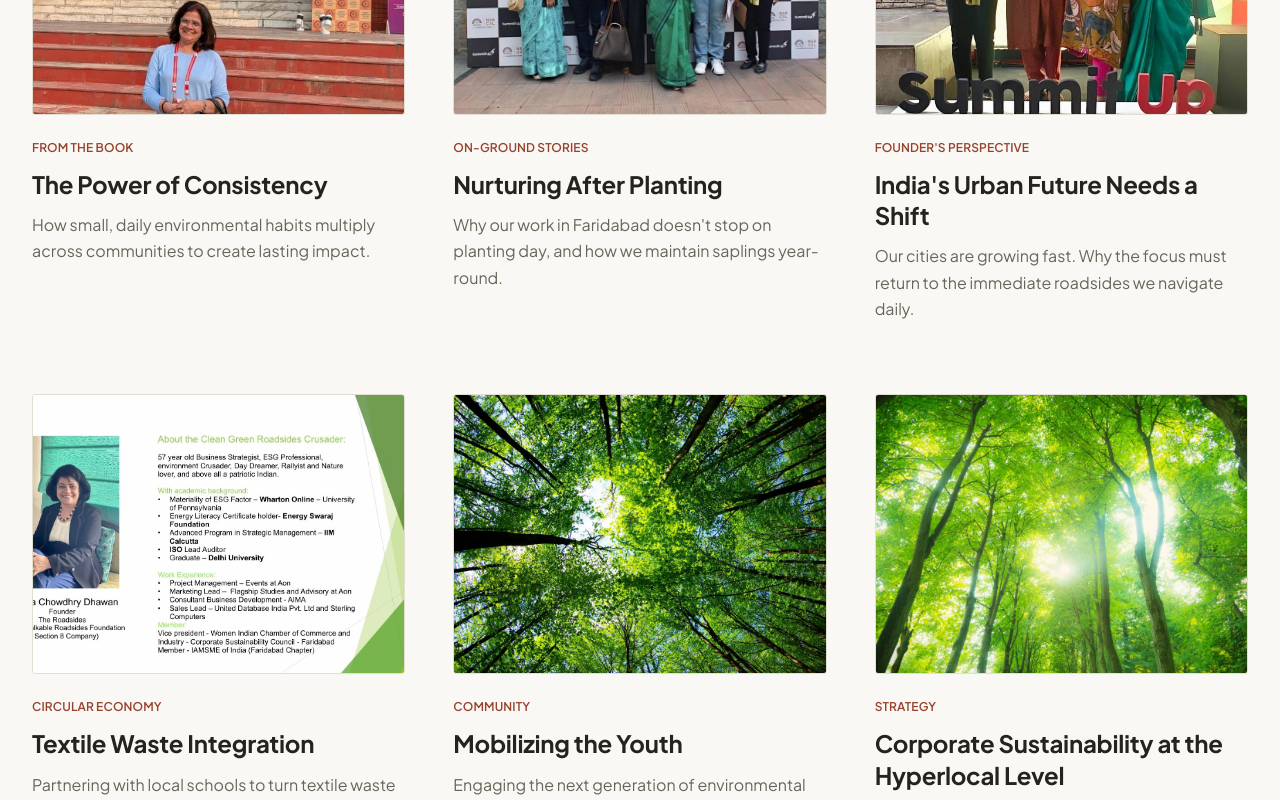
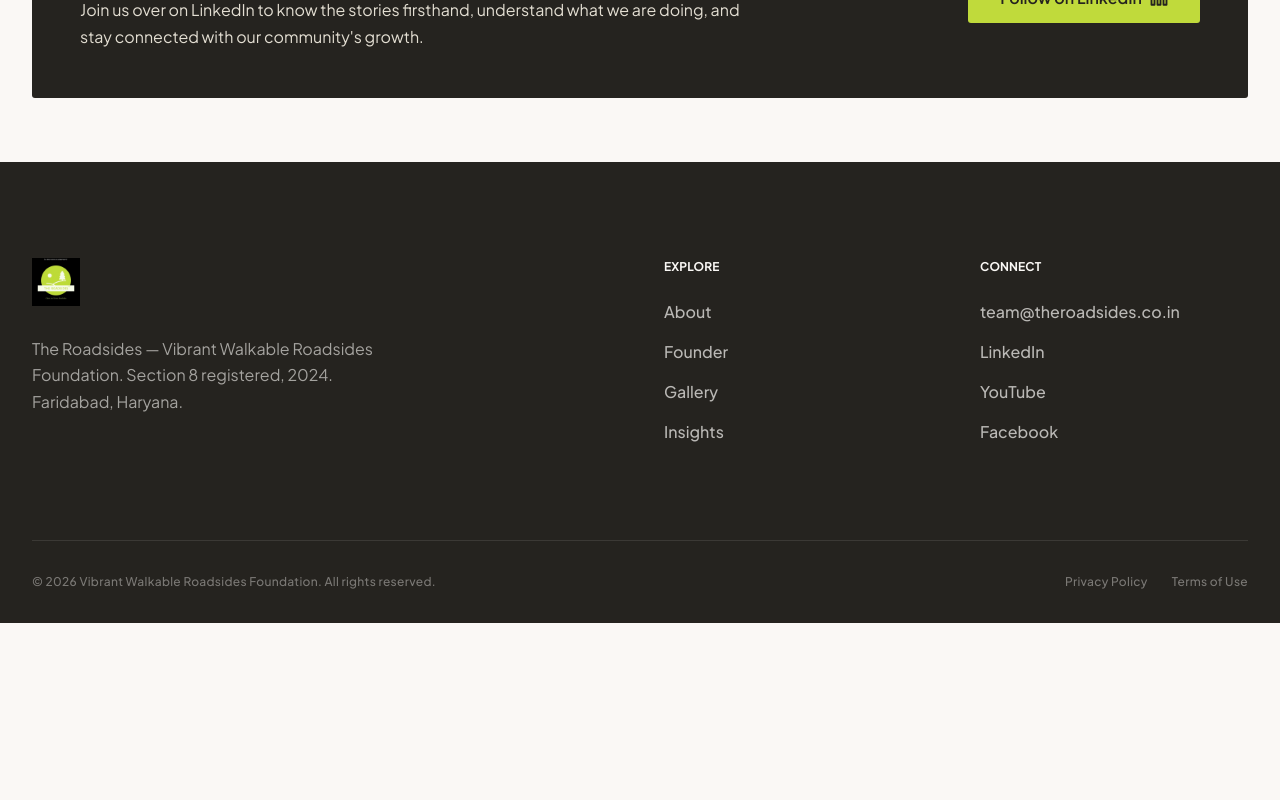
Before and after one commit to AnshKapila/TheRoadsides, a Next.js app: page /insights in a window 1280 px wide. Shown: the part 640-1440 px from the top of the page. After the commit the page ends 1263 px from the top, so only its background shows below. Built offline with nearby package versions, Linux system fonts and the light colour scheme.

Commit message:
Fix typescript error on Insights page

```diff
--- /dev/null
+++ b/final-updates.js
@@ -0,0 +1,74 @@
+const fs = require('fs');
+
+// 1. Update page.tsx
+let page = fs.readFileSync('src/app/page.tsx', 'utf8');
+
+// Fix Hero: remove <br />
+page = page.replace(/Making India's roadsides walkable,\s*<br \/>\s*green, and clean [—\?"]+\s*<br \/>\s*one street at a time\./i, "Making India's roadsides walkable, green, and clean — one street at a time.");
+page = page.replace(/Making India's roadsides walkable, <br \/>green, and clean — <br \/>one street at a time\./g, "Making India's roadsides walkable, green, and clean — one street at a time.");
+page = page.replace(/Making India's roadsides walkable, <br \/>green, and clean \?" <br \/>one street at a time\./g, "Making India's roadsides walkable, green, and clean — one street at a time.");
+
+// Fix Trust Strip:
+page = page.replace(
+  '<div className="text-[24px] font-semibold text-[var(--paper)] leading-[1.3] mb-[8px]">Founded 2024</div>',
+  '<div className="text-[24px] font-semibold text-[var(--paper)] leading-[1.3] mb-[8px]">A Section 8 Company</div>'
+);
+page = page.replace(
+  '<div className="text-[var(--line)] text-[16px] leading-[1.65]">A Section 8 registered nonprofit, built from one person&apos;s initiative into a growing on-ground movement.</div>',
+  '<div className="text-[var(--line)] text-[16px] leading-[1.65]">Founded in 2024</div>'
+);
+
+// If it says "3 flagship on-ground initiatives", change to "flagship on-ground initiatives"
+// If it says "2 flagship initiatives, and counting", change to "flagship on-ground initiatives" (as requested by user removing numbers)
+page = page.replace(
+  '<div className="text-[24px] font-semibold text-[var(--paper)] leading-[1.3] mb-[8px]">3 flagship on-ground initiatives</div>',
+  '<div className="text-[24px] font-semibold text-[var(--paper)] leading-[1.3] mb-[8px]">flagship on-ground initiatives</div>'
+);
+page = page.replace(
+  '<div className="text-[24px] font-semibold text-[var(--paper)] leading-[1.3] mb-[8px]">2 flagship initiatives, and counting</div>',
+  '<div className="text-[24px] font-semibold text-[var(--paper)] leading-[1.3] mb-[8px]">flagship initiatives, and counting</div>'
+);
+
+fs.writeFileSync('src/app/page.tsx', page);
+
+// 2. Update layout.tsx (Footer links)
+let layout = fs.readFileSync('src/app/layout.tsx', 'utf8');
+const oldFooterConnect = `              <div>
+                <h4 className="text-[var(--paper)] font-bold mb-[24px] tracking-[0.01em] uppercase text-[12px]">Connect</h4>
+                <ul className="flex flex-col gap-[16px] mb-[32px]">
+                  <li><Link href="/contact" className="text-[var(--paper)]/70 hover:text-[var(--primary-green)] transition-colors font-medium text-[16px]">Contact Us</Link></li>
+                  <li><Link href="/get-involved" className="text-[var(--paper)]/70 hover:text-[var(--primary-green)] transition-colors font-medium text-[16px]">Join Us</Link></li>
+                  <li><a href="#" className="text-[var(--paper)]/70 hover:text-[var(--primary-green)] transition-colors font-medium text-[16px]">LinkedIn</a></li>
+                </ul>
+              </div>`;
+
+const newFooterConnect = `              <div>
+                <h4 className="text-[var(--paper)] font-bold mb-[24px] tracking-[0.01em] uppercase text-[12px]">Connect</h4>
+                <ul className="flex flex-col gap-[16px] mb-[32px]">
+                  <li><a href="mailto:team@theroadsides.co.in" className="text-[var(--paper)]/70 hover:text-[var(--primary-green)] transition-colors font-medium text-[16px]">team@theroadsides.co.in</a></li>
+                  <li><a href="https://www.linkedin.com/company/the-roadsides/" target="_blank" rel="noopener noreferrer" className="text-[var(--paper)]/70 hover:text-[var(--primary-green)] transition-colors font-medium text-[16px]">LinkedIn</a></li>
+                  <li><a href="https://www.youtube.com/@TheRoadsides-w9r" target="_blank" rel="noopener noreferrer" className="text-[var(--paper)]/70 hover:text-[var(--primary-green)] transition-colors font-medium text-[16px]">YouTube</a></li>
+                  <li><a href="https://www.facebook.com/people/The-Roadsides/61563980740751/" target="_blank" rel="noopener noreferrer" className="text-[var(--paper)]/70 hover:text-[var(--primary-green)] transition-colors font-medium text-[16px]">Facebook</a></li>
+                </ul>
+              </div>`;
+layout = layout.replace(oldFooterConnect, newFooterConnect);
+fs.writeFileSync('src/app/layout.tsx', layout);
+
+// 3. Update insights/page.tsx (Clear blog posts, add "Blog")
+let insights = fs.readFileSync('src/app/insights/page.tsx', 'utf8');
+
+// Change Page Header
+insights = insights.replace(
+  '<h1 className="text-[48px] font-bold text-[var(--charcoal)] tracking-[-0.01em] leading-[1.15] mb-[16px]">Insights</h1>',
+  '<h1 className="text-[48px] font-bold text-[var(--charcoal)] tracking-[-0.01em] leading-[1.15] mb-[16px]">Insights & Blog</h1>'
+);
+
+// Clear the posts array
+insights = insights.replace(
+  /const posts = \[[^\]]*\];/s,
+  'const posts = [];'
+);
+
+fs.writeFileSync('src/app/insights/page.tsx', insights);
+
+console.log("Updates complete");
--- a/src/app/insights/page.tsx
+++ b/src/app/insights/page.tsx
@@ -24,14 +24,7 @@ const LinkedinIcon = (props: React.SVGProps<SVGSVGElement>) => (
 );
 
 export default function InsightsPage() {
-  const posts = [
-    { tag: 'From the Book', title: 'The Power of Consistency', desc: 'How small, daily environmental habits multiply across communities to create lasting impact.', img: 'gallery_122.jpg' },
-    { tag: 'On-Ground Stories', title: 'Nurturing After Planting', desc: 'Why our work in Faridabad doesn\'t stop on planting day, and how we maintain saplings year-round.', img: 'gallery_126.jpg' },
-    { tag: 'Founder\'s Perspective', title: 'India\'s Urban Future Needs a Shift', desc: 'Our cities are growing fast. Why the focus must return to the immediate roadsides we navigate daily.', img: 'gallery_130.jpg' },
-    { tag: 'Circular Economy', title: 'Textile Waste Integration', desc: 'Partnering with local schools to turn textile waste into a community resource.', img: 'gallery_144.jpg' },
-    { tag: 'Community', title: 'Mobilizing the Youth', desc: 'Engaging the next generation of environmental stewards in local colleges.', img: 'gallery_158.jpg' },
-    { tag: 'Strategy', title: 'Corporate Sustainability at the Hyperlocal Level', desc: 'Translating ESG goals into tangible, visible community projects.', img: 'gallery_172.jpg' },
-  ];
+  const posts: {tag: string, title: string, desc: string, img: string}[] = [];
 
   return (
     <div className="flex flex-col pt-24 min-h-screen">
--- a/src/app/layout.tsx
+++ b/src/app/layout.tsx
@@ -91,9 +91,10 @@ export default function RootLayout({
               <div>
                 <h4 className="text-[var(--paper)] font-bold mb-[24px] tracking-[0.01em] uppercase text-[12px]">Connect</h4>
                 <ul className="flex flex-col gap-[16px] mb-[32px]">
-                  <li><Link href="/contact" className="text-[var(--paper)]/70 hover:text-[var(--primary-green)] transition-colors font-medium text-[16px]">Contact Us</Link></li>
-                  <li><Link href="/get-involved" className="text-[var(--paper)]/70 hover:text-[var(--primary-green)] transition-colors font-medium text-[16px]">Join Us</Link></li>
-                  <li><a href="#" className="text-[var(--paper)]/70 hover:text-[var(--primary-green)] transition-colors font-medium text-[16px]">LinkedIn</a></li>
+                  <li><a href="mailto:team@theroadsides.co.in" className="text-[var(--paper)]/70 hover:text-[var(--primary-green)] transition-colors font-medium text-[16px]">team@theroadsides.co.in</a></li>
+                  <li><a href="https://www.linkedin.com/company/the-roadsides/" target="_blank" rel="noopener noreferrer" className="text-[var(--paper)]/70 hover:text-[var(--primary-green)] transition-colors font-medium text-[16px]">LinkedIn</a></li>
+                  <li><a href="https://www.youtube.com/@TheRoadsides-w9r" target="_blank" rel="noopener noreferrer" className="text-[var(--paper)]/70 hover:text-[var(--primary-green)] transition-colors font-medium text-[16px]">YouTube</a></li>
+                  <li><a href="https://www.facebook.com/people/The-Roadsides/61563980740751/" target="_blank" rel="noopener noreferrer" className="text-[var(--paper)]/70 hover:text-[var(--primary-green)] transition-colors font-medium text-[16px]">Facebook</a></li>
                 </ul>
               </div>
             </div>
--- a/src/app/page.tsx
+++ b/src/app/page.tsx
@@ -28,7 +28,7 @@ export default function Home() {
             </h2>
 
             <h1 className="text-[var(--paper)] text-[48px] font-bold tracking-[-0.01em] leading-[1.15] mb-6">
-              Making India's roadsides walkable, <br />green, and clean — <br />one street at a time.
+              Making India's roadsides walkable, green, and clean — one street at a time.
             </h1>
 
             <p className="text-[var(--paper)] text-[16px] leading-[1.65] max-w-md mb-10 font-normal">
@@ -64,8 +64,8 @@ export default function Home() {
                 <Image src="/gallery/founded_bg.jpg" alt="Impact 1" fill className="object-cover opacity-60 group-hover:opacity-80 group-hover:scale-105 transition-all duration-700" unoptimized />
                 <div className="absolute inset-0 bg-gradient-to-t from-black/90 via-black/40 to-transparent" />
                 <div className="relative z-10">
-                  <div className="text-[24px] font-semibold text-[var(--paper)] leading-[1.3] mb-[8px]">Founded 2024</div>
-                  <div className="text-[var(--line)] text-[16px] leading-[1.65]">A Section 8 registered nonprofit, built from one person&apos;s initiative into a growing on-ground movement.</div>
+                  <div className="text-[24px] font-semibold text-[var(--paper)] leading-[1.3] mb-[8px]">A Section 8 Company</div>
+                  <div className="text-[var(--line)] text-[16px] leading-[1.65]">Founded in 2024</div>
                 </div>
               </div>
             </MotionBlurReveal>
@@ -76,7 +76,7 @@ export default function Home() {
                 <Image src="/gallery/initiatives_bg.jpg" alt="Impact 2" fill className="object-cover opacity-60 group-hover:opacity-80 group-hover:scale-105 transition-all duration-700" unoptimized />
                 <div className="absolute inset-0 bg-gradient-to-t from-black/90 via-black/40 to-transparent" />
                 <div className="relative z-10">
-                  <div className="text-[24px] font-semibold text-[var(--paper)] leading-[1.3] mb-[8px]">3 flagship on-ground initiatives</div>
+                  <div className="text-[24px] font-semibold text-[var(--paper)] leading-[1.3] mb-[8px]">flagship on-ground initiatives</div>
                   <div className="text-[var(--line)] text-[16px] leading-[1.65]">A plantation and nurturing drive in Ballabgarh–Faridabad, a waste segregation initiative in Gurugram, and a 2025 textile waste recovery program with The Modern School, K.L. Mehta College, and Saahas Zero Waste.</div>
                 </div>
               </div>
```
